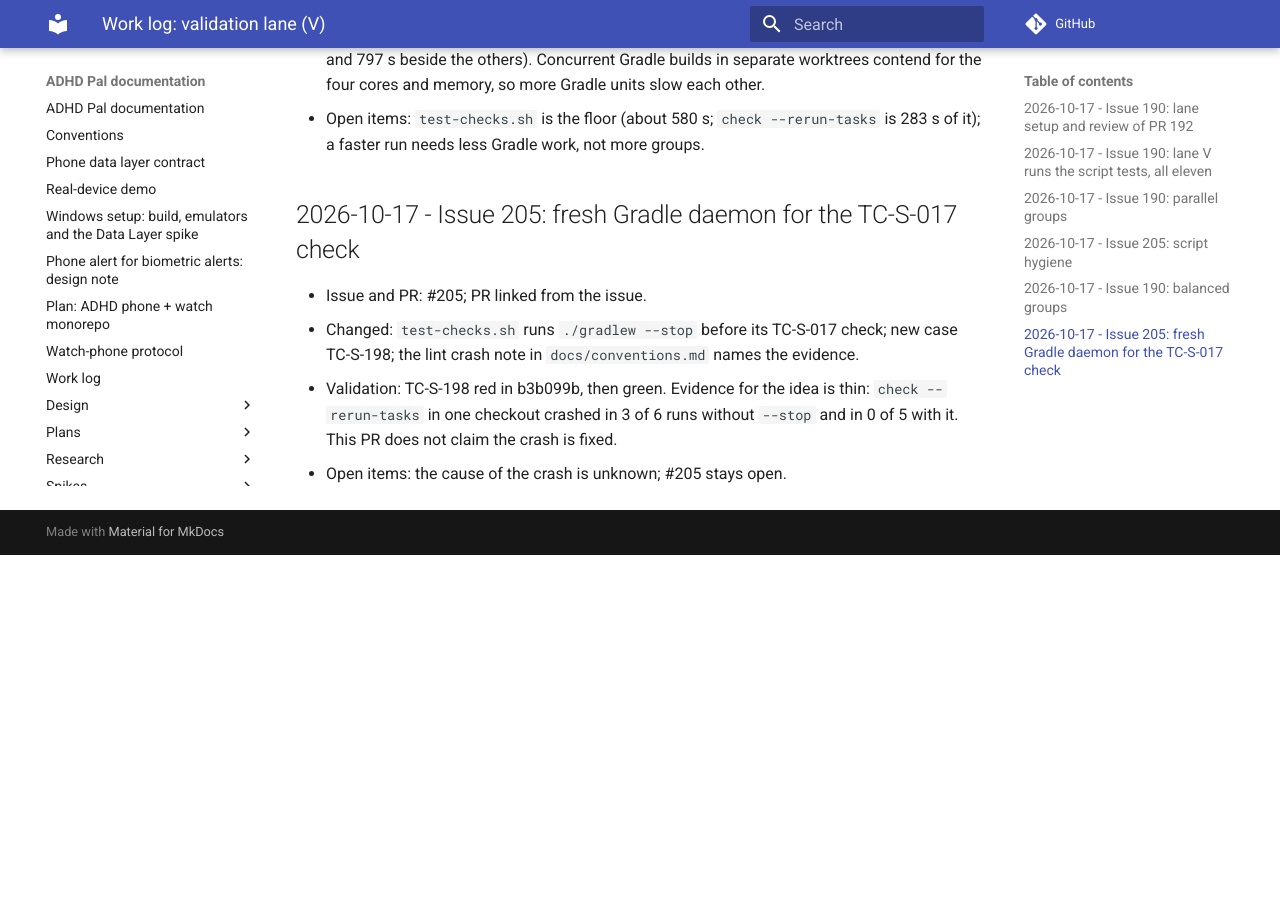
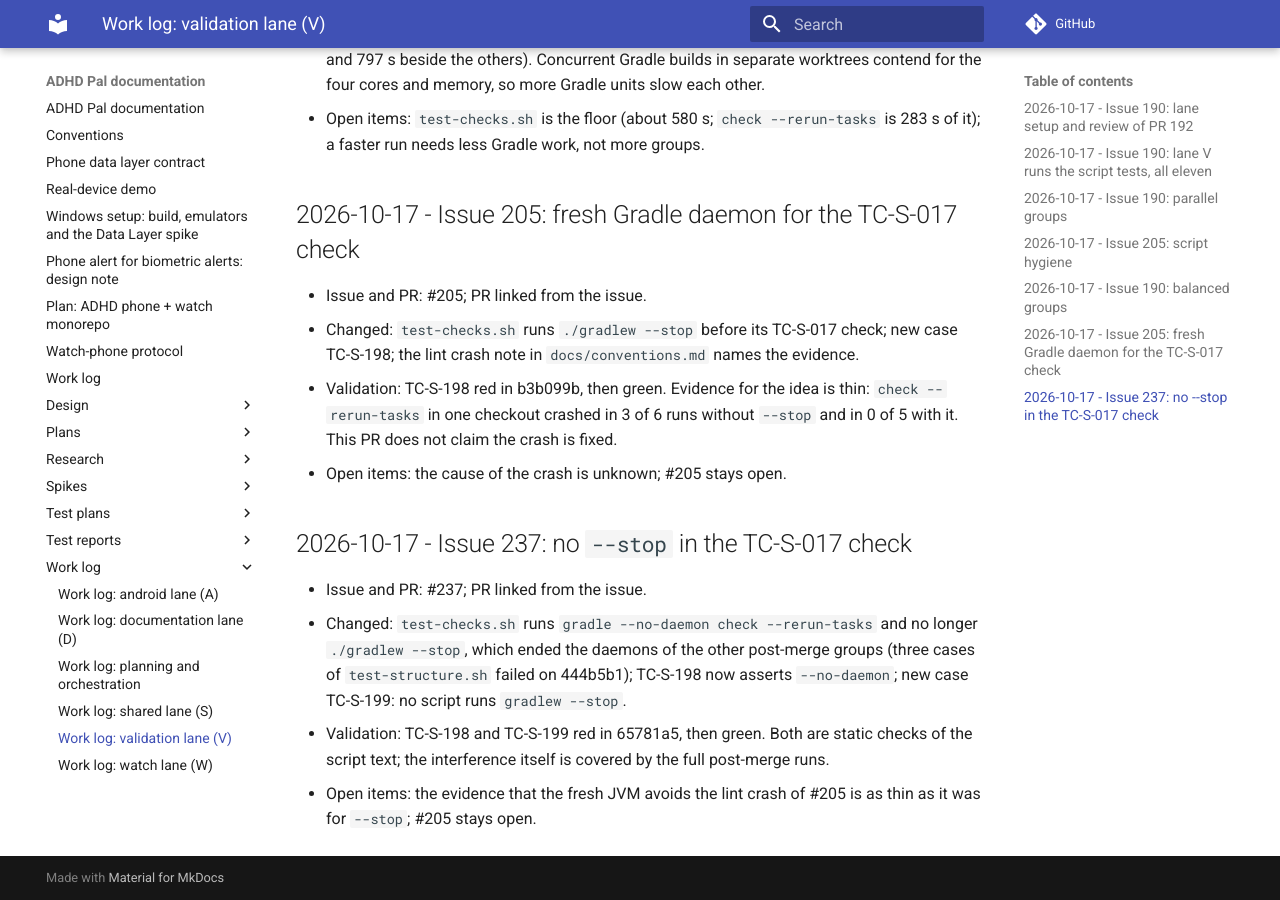
Before and after one commit to shlomoa/my-adhd-pal, an MkDocs documentation site: the page built from docs/work-log/validation.md, in a window 1280 px wide and 900 px high, scrolled down 2133 px. Built offline with MkDocs 1.6.1 and Material for MkDocs 9.7.7, drawn with Linux system fonts in a browser that asks for light colours; comment, search, counter and statistics services are not loaded; before the commit the page ends 2688 px from its top, so only the background shows below that.

Commit message:
test-checks.sh runs the TC-S-017 check with --no-daemon instead of ./gradlew --stop (issue 237)
Co-Authored-By: Claude Sonnet 5.5 <noreply@anthropic.com>
Claude-Session: https://claude.ai/code/session_01DHibv6L4cR1gMbav7bVFgR

```diff
--- a/docs/work-log/validation.md
+++ b/docs/work-log/validation.md
@@ -43,3 +43,10 @@ Entries for this lane only. Format and index: [`../work-log.md`](../work-log.md)
 - Changed: `test-checks.sh` runs `./gradlew --stop` before its TC-S-017 check; new case TC-S-198; the lint crash note in `docs/conventions.md` names the evidence.
 - Validation: TC-S-198 red in b3b099b, then green. Evidence for the idea is thin: `check --rerun-tasks` in one checkout crashed in 3 of 6 runs without `--stop` and in 0 of 5 with it. This PR does not claim the crash is fixed.
 - Open items: the cause of the crash is unknown; #205 stays open.
+
+## 2026-10-17 - Issue 237: no `--stop` in the TC-S-017 check
+
+- Issue and PR: #237; PR linked from the issue.
+- Changed: `test-checks.sh` runs `gradle --no-daemon check --rerun-tasks` and no longer `./gradlew --stop`, which ended the daemons of the other post-merge groups (three cases of `test-structure.sh` failed on 444b5b1); TC-S-198 now asserts `--no-daemon`; new case TC-S-199: no script runs `gradlew --stop`.
+- Validation: TC-S-198 and TC-S-199 red in 65781a5, then green. Both are static checks of the script text; the interference itself is covered by the full post-merge runs.
+- Open items: the evidence that the fresh JVM avoids the lint crash of #205 is as thin as it was for `--stop`; #205 stays open.
```
Also changed, not shown: docs/conventions.md (+3 -2 lines), 1 other file.
